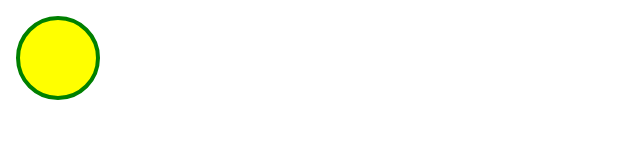
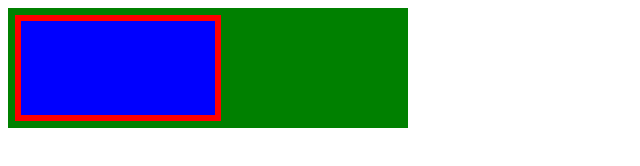
Before and after one commit to venkatyashwanth/svg_icons, a plain HTML site: page index.html in a window 1280 px wide. Shown: the whole page, without its empty margins (0-640 px from the left). Drawn offline with Linux system fonts and the light colour scheme.

Commit message:
svg rectangle

```diff
--- a/index.html
+++ b/index.html
@@ -8,9 +8,9 @@
 </head>
 
 <body>
-    <!-- SVG-Circle -->
-    <svg width="100" height="100">
-        <circle cx="50" cy="50" r="40" stroke="green" stroke-width="4" fill="yellow" />
+    <!-- SVG-Rectangle -->
+    <svg width="400" height="120"  style="background-color: green;">
+        <rect x="10" y="10" width="200" height="100" stroke="red" stroke-width="6" fill="blue"/>
     </svg>
 </body>
 
```
